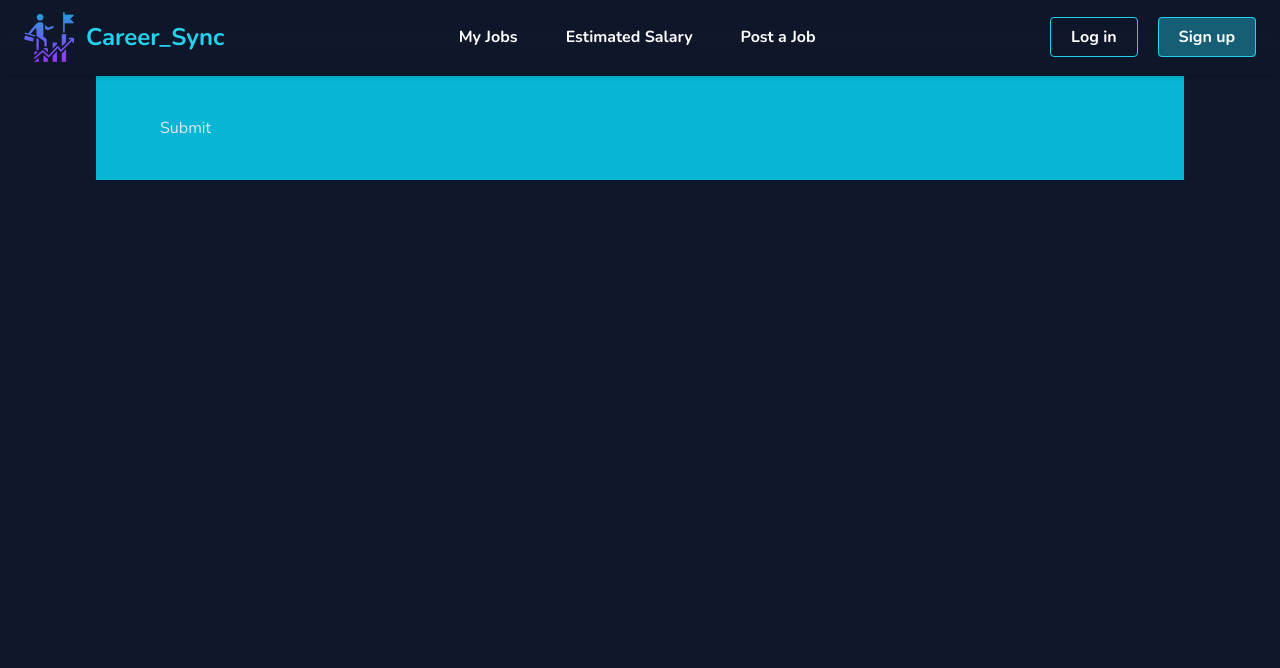
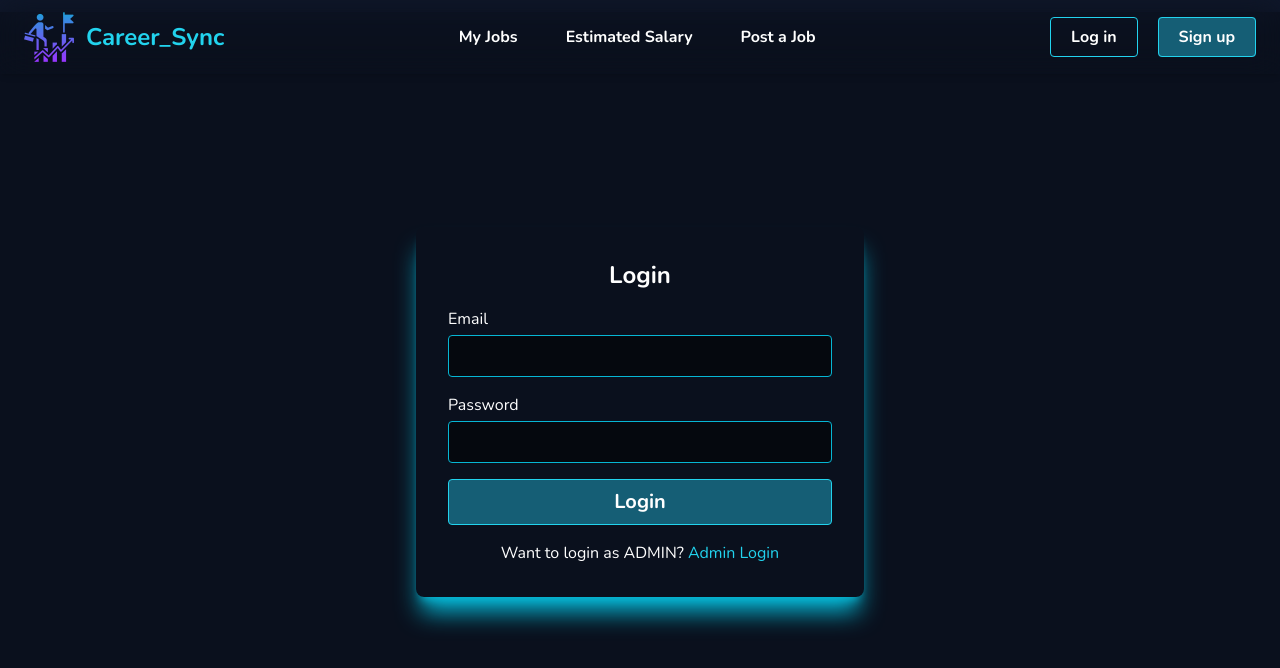
Before and after one commit to mihadcse/Career_Sync, a React (Vite) app: page /login in a window 1280 px wide. Shown: the top 668 px of the page. Built offline with nearby package versions, Linux system fonts and the light colour scheme.

Commit message:
Created form for Login page and also add this page in Router.jsx

```diff
--- a/src/Component/Banner.jsx
+++ b/src/Component/Banner.jsx
@@ -31,14 +31,14 @@ const Banner = ({ query, handleInputChange }) => {
                             <FiSearch className='absolute mt-2.5 ml-2 text-gray-300' />
                         </div>
 
-                        <div className='flex md:rounded-md rounded shadow-lg ring-1 ring-cyan-400
+                        {/* <div className='flex md:rounded-md rounded shadow-lg ring-1 ring-cyan-400
                                         focus-within:ring-2 focus-within:ring-cyan-400
                                         md:w-1/3 w-full bg-white/30 backdrop-blur-lg'>
                             <input type="text" name='location' id='location' placeholder='Location?'
                                 className='block flex-1 border-none bg-transparent py-2 pl-8 text-white text-md font-semibold placeholder:text-gray-200
                                         focus:outline-none sm:text-sm sm:leading-6' />
                             <FiMapPin className='absolute mt-2.5 ml-2 text-gray-300' />
-                        </div>
+                        </div> */}
 
                         <button type='submit' className='py-2 px-5 border border-cyan-400 rounded bg-cyan-800
                          text-white font-bold hover:bg-cyan-400 hover:border-cyan-400 transition duration-300'>Search</button>
--- a/src/Pages/Login.jsx
+++ b/src/Pages/Login.jsx
@@ -1,9 +1,49 @@
-import React from 'react'
+import React, { useState } from 'react';
 
 const Login = () => {
+  const [email, setEmail] = useState('');
+  const [password, setPassword] = useState('');
+
+  const handleSubmit = (event) => {
+    event.preventDefault();
+    console.log('Logging in with:', { email, password });
+  };
+
   return (
-    <div>Login</div>
-  )
-}
+    <div className='flex items-center justify-center min-h-screen bg-black/30 px-4'>
+      <div className='bg-opacity-10 p-8 rounded-lg shadow-xl shadow-cyan-500 w-full max-w-md'>
+        <h2 className='text-center text-2xl font-bold mb-4 text-white'>Login</h2>
+        <form onSubmit={handleSubmit} className='space-y-4'>
+          <div>
+            <label className='block text-white mb-1'>Email</label>
+            <input
+              type='email'
+              value={email}
+              onChange={(e) => setEmail(e.target.value)}
+              className='w-full p-2 rounded bg-black/50 text-white border border-cyan-500 focus:outline-none focus:ring-2 focus:ring-cyan-500'
+              required
+            />
+          </div>
+          <div>
+            <label className='block text-white mb-1'>Password</label>
+            <input
+              type='password'
+              value={password}
+              onChange={(e) => setPassword(e.target.value)}
+              className='w-full p-2 rounded bg-black/50 text-white border border-cyan-500 focus:outline-none focus:ring-2 focus:ring-cyan-500'
+              required
+            />
+          </div>
+          <button
+            type='submit'
+            className='w-full bg-cyan-800 border border-cyan-400 text-white font-bold text-xl py-2 rounded hover:bg-cyan-400 transition duration-300'>
+            Login
+          </button>
+        </form>
+        <p className='text-center text-white mt-4'> Want to login as ADMIN? <span className='text-cyan-400 cursor-pointer'>Admin Login</span></p>
+      </div>
+    </div>
+  );
+};
 
-export default Login
+export default Login;
--- a/src/Router/Router.jsx
+++ b/src/Router/Router.jsx
@@ -2,6 +2,7 @@ import { createBrowserRouter } from "react-router-dom";
 import App from "../App";
 import Home from "../Pages/Home";
 import CreateJob from "../Pages/CreateJob";
+import Login from "../Pages/Login";
 
 
 const router = createBrowserRouter([
@@ -11,7 +12,7 @@ const router = createBrowserRouter([
         children: [
             { path: "/", element: <Home /> },
             { path: "/post-job", element: <CreateJob /> },
-            { path: "/login", element: <CreateJob /> },
+            { path: "/login", element: <Login /> },
 
         ]
     },
```
